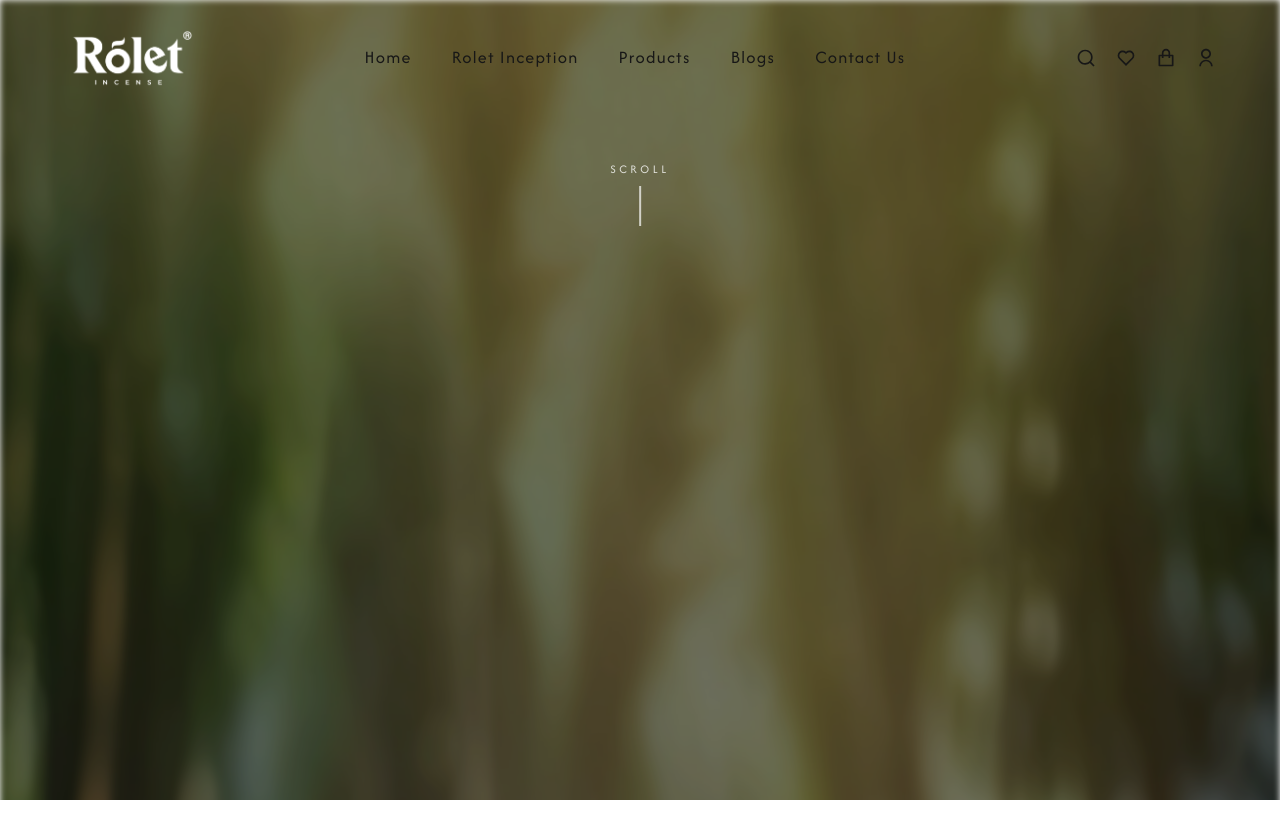
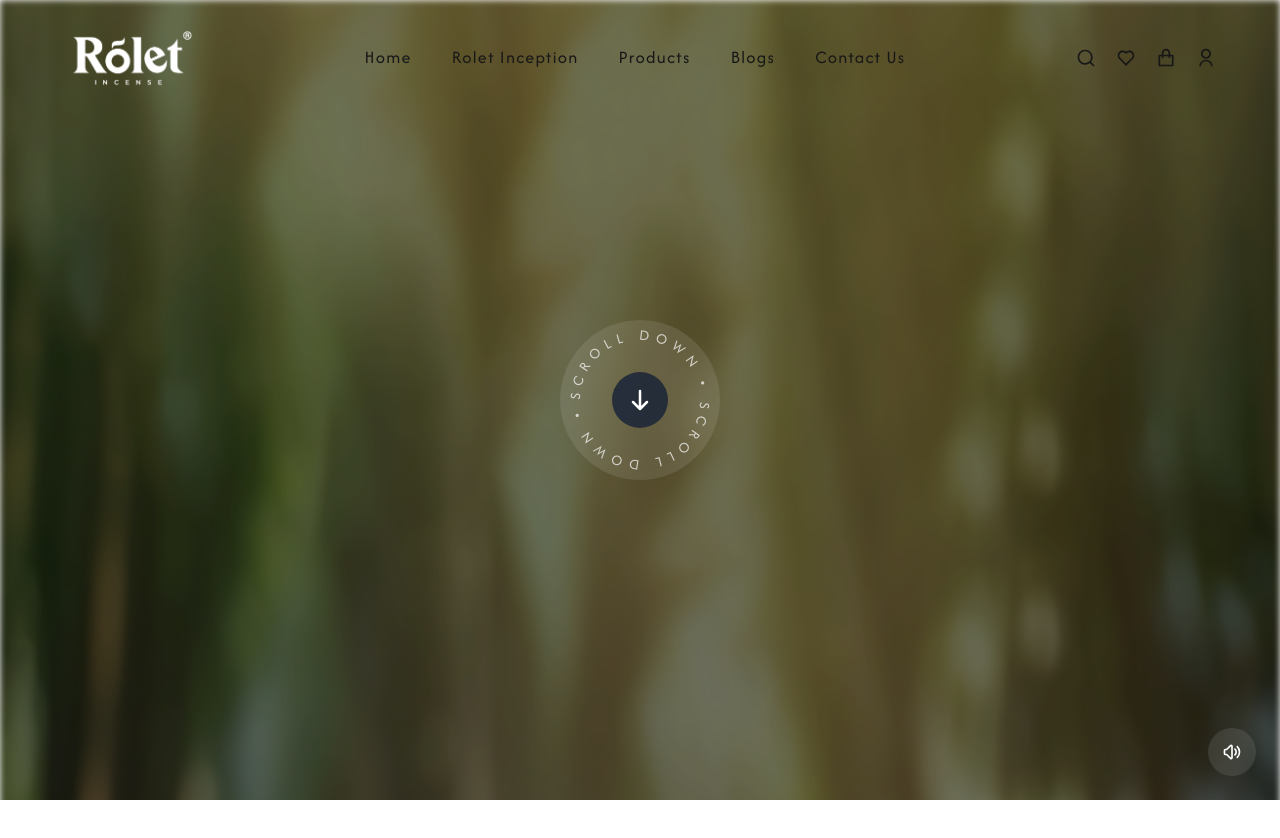
Before and after one commit to inderjitrattan/Rolet_Home, a Next.js app: page / in a window 1280 px wide. Shown: the top 838 px of the page. Built offline with nearby package versions, Linux system fonts and the light colour scheme.

Commit message:
added music and scroll

```diff
--- a/app/globals.css
+++ b/app/globals.css
@@ -126,20 +126,28 @@ html {
   }
 }
 
-@keyframes scrollLine {
-  0% {
-    transform: translateY(-100%);
-    opacity: 0;
+@keyframes spin-slow {
+  from {
+    transform: rotate(0deg);
   }
-  30% {
-    opacity: 1;
-  }
-  100% {
-    transform: translateY(200%);
-    opacity: 0;
+  to {
+    transform: rotate(360deg);
   }
 }
 
-.animate-scrollLine {
-  animation: scrollLine 1.6s infinite ease-in-out;
+@keyframes bounce-subtle {
+  0%, 100% {
+    transform: translateY(0);
+  }
+  50% {
+    transform: translateY(4px);
+  }
 }
+
+.animate-spin-slow {
+  animation: spin-slow 15s linear infinite;
+}
+
+.animate-bounce-subtle {
+  animation: bounce-subtle 1.5s ease-in-out infinite;
+}
--- a/app/page.tsx
+++ b/app/page.tsx
@@ -119,9 +119,12 @@ function HomePage() {
 const bagLeft = useRef<HTMLImageElement | null>(null);
 const bagCenter = useRef<HTMLImageElement | null>(null);
 const bagRight = useRef<HTMLImageElement | null>(null);
+const audioRef = useRef<HTMLAudioElement | null>(null);
 
 const [isMobile, setIsMobile] = useState(false);
 const [bgReady, setBgReady] = useState(false);
+const [isMuted, setIsMuted] = useState(false);
+const [isPlaying, setIsPlaying] = useState(false);
 
 const mainProductImg = "/images/product/product-main.webp";
 const incenseSticksImg = "/images/product/incense-sticks.webp";
@@ -131,6 +134,103 @@ function HomePage() {
 const incenseHolderImg = "/images/product/Holder.webp";
 const podiumBaseImg = "/images/product/podium-base.webp";
 const bgImgSrc = "/images/backgrounds/forest-bg.webp";
+
+// Start muted to satisfy autoplay policies, then fade in volume if not muted
+const fadeInVolume = () => {
+	if (!audioRef.current) return;
+	const target = 0.3;
+	audioRef.current.muted = false;
+	let current = 0;
+	const step = 0.05;
+	const iv = setInterval(() => {
+		if (!audioRef.current) {
+			clearInterval(iv);
+			return;
+		}
+		current = Math.min(target, (audioRef.current.volume || 0) + step);
+		audioRef.current.volume = current;
+		if (current >= target) {
+			clearInterval(iv);
+		}
+	}, 120);
+};
+
+// Ensure audio plays (used by buttons and fallbacks)
+const ensureAudioPlaying = async () => {
+	if (!audioRef.current) return;
+	try {
+		audioRef.current.muted = true;
+		audioRef.current.volume = 0;
+		if (audioRef.current.paused) {
+			await audioRef.current.play();
+		}
+		setIsPlaying(!audioRef.current.paused);
+		if (!isMuted) {
+			fadeInVolume();
+		}
+	} catch (err) {
+		console.log('Audio playback blocked; user interaction needed');
+	}
+};
+
+// Toggle mute
+const toggleMute = async () => {
+	if (!audioRef.current) return;
+	const nextMuted = !isMuted;
+	audioRef.current.muted = nextMuted;
+	setIsMuted(nextMuted);
+	if (!nextMuted) {
+		await ensureAudioPlaying();
+		fadeInVolume();
+	}
+};
+
+// Auto-play background music with user-interaction fallback
+useEffect(() => {
+	let attemptedAutoplay = false;
+
+	const tryPlay = async () => {
+		if (!audioRef.current) return false;
+		try {
+			audioRef.current.muted = true;
+			audioRef.current.volume = 0;
+			await audioRef.current.play();
+			setIsPlaying(true);
+			if (!isMuted) {
+				fadeInVolume();
+			}
+			return true;
+		} catch (error) {
+			console.log('Audio playback blocked; waiting for user interaction');
+			setIsPlaying(false);
+			return false;
+		}
+	};
+
+	const handleUserInteract = async () => {
+		const played = await tryPlay();
+		if (played) {
+			['click', 'touchstart', 'keydown'].forEach((ev) =>
+				document.removeEventListener(ev, handleUserInteract),
+			);
+		}
+	};
+
+	if (bgReady && !attemptedAutoplay) {
+		attemptedAutoplay = true;
+		tryPlay();
+	}
+
+	['click', 'touchstart', 'keydown'].forEach((ev) =>
+		document.addEventListener(ev, handleUserInteract),
+	);
+
+	return () => {
+		['click', 'touchstart', 'keydown'].forEach((ev) =>
+			document.removeEventListener(ev, handleUserInteract),
+		);
+	};
+}, [bgReady, isMuted]);
 
 	// Wait for background image to load — avoid using bgImgRef.current in deps
 	useEffect(() => {
@@ -756,18 +856,61 @@ ScrollTrigger.config({
 		<div className="relative z-10 flex flex-col items-center justify-center h-full text-center text-white px-4">
 			<div className="absolute inset-0 flex flex-col items-center justify-center">
 {/* SCROLL INDICATOR */}
-<div className="scroll-indicator fixed top-[20%] left-1/2 -translate-x-1/2 z-30 flex flex-col items-center gap-2">
-  <span
-    className="text-[12px] tracking-[0.3em] text-white/80"
+<button
+  className="scroll-indicator fixed top-1/2 left-1/2 -translate-x-1/2 -translate-y-1/2 z-[100] cursor-pointer transition-all duration-150 active:scale-95"
+  onClick={() => {
+    window.scrollTo({
+      top: window.innerHeight,
+      behavior: 'smooth'
+    });
+  }}
+>
+  <div className="relative w-32 h-32 md:w-40 md:h-40">
+    {/* Circular Background */}
+    <div className="absolute inset-0 rounded-full bg-white/10 backdrop-blur-sm" />
+
+    {/* Circular Text */}
+    <svg
+      className="absolute inset-0 w-full h-full pointer-events-none"
+      viewBox="0 0 160 160"
+      style={{ animation: 'spin 15s linear infinite' }}
+    >
+      <defs>
+        <path
+          id="circlePath"
+          d="M 80, 80 m -60, 0 a 60,60 0 1,1 120,0 a 60,60 0 1,1 -120,0"
+        />
+      </defs>
+      <text
+        className="text-[15px] md:text-[15px] tracking-[0.4em] fill-white/70"
         style={{ fontFamily: '"Afacad", sans-serif' }}
       >
-    SCROLL
-  </span>
+        <textPath href="#circlePath" startOffset="0%">
+          SCROLL DOWN • SCROLL DOWN •
+        </textPath>
+      </text>
+    </svg>
 
-  <div className="w-[2px] h-10 bg-white/70 relative overflow-hidden">
-    <span className="absolute top-0 left-0 w-full h-4 bg-white animate-scrollLine" />
+    {/* Center Arrow */}
+    <div className="absolute inset-0 flex items-center justify-center pointer-events-none">
+      <div className="w-12 h-12 md:w-14 md:h-14 rounded-full bg-gray-800/90 flex items-center justify-center">
+        <svg
+          className="w-5 h-5 md:w-6 md:h-6 text-white animate-bounce-subtle"
+          fill="none"
+          stroke="currentColor"
+          viewBox="0 0 24 24"
+        >
+          <path
+            strokeLinecap="round"
+            strokeLinejoin="round"
+            strokeWidth={2.5}
+            d="M19 14l-7 7m0 0l-7-7m7 7V3"
+          />
+        </svg>
       </div>
     </div>
+  </div>
+</button>
 
 				{/* Headline */}
 				<div className="hero-headline absolute text-center px-4">
@@ -923,6 +1066,36 @@ ScrollTrigger.config({
 	// --------------------------- RENDER ---------------------------
 	return (
 		<div className="min-h-[300vh] font-['Inter']">
+			{/* BACKGROUND MUSIC */}
+			<audio
+				ref={audioRef}
+				loop
+				preload="auto"
+				autoPlay
+				muted
+				playsInline
+			>
+				<source src="/music/background-music.mp3" type="audio/mpeg" />
+			</audio>
+
+			{/* MUTE/UNMUTE BUTTON */}
+			<button
+				onClick={toggleMute}
+				className="fixed bottom-6 right-6 z-[101] w-12 h-12 rounded-full bg-white/10 backdrop-blur-sm hover:bg-white/20 transition-all duration-300 flex items-center justify-center group"
+				aria-label={isMuted ? "Unmute" : "Mute"}
+			>
+				{isMuted ? (
+					<svg className="w-5 h-5 text-white" fill="none" stroke="currentColor" viewBox="0 0 24 24">
+						<path strokeLinecap="round" strokeLinejoin="round" strokeWidth={2} d="M5.586 15H4a1 1 0 01-1-1v-4a1 1 0 011-1h1.586l4.707-4.707C10.923 3.663 12 4.109 12 5v14c0 .891-1.077 1.337-1.707.707L5.586 15z" />
+						<path strokeLinecap="round" strokeLinejoin="round" strokeWidth={2} d="M17 14l2-2m0 0l2-2m-2 2l-2-2m2 2l2 2" />
+					</svg>
+				) : (
+					<svg className="w-5 h-5 text-white" fill="none" stroke="currentColor" viewBox="0 0 24 24">
+						<path strokeLinecap="round" strokeLinejoin="round" strokeWidth={2} d="M15.536 8.464a5 5 0 010 7.072m2.828-9.9a9 9 0 010 12.728M5.586 15H4a1 1 0 01-1-1v-4a1 1 0 011-1h1.586l4.707-4.707C10.923 3.663 12 4.109 12 5v14c0 .891-1.077 1.337-1.707.707L5.586 15z" />
+					</svg>
+				)}
+			</button>
+
 			{/* WEBSITE LOADER */}
 {!bgReady && (
   <div className="fixed inset-0 z-[9999] flex items-center justify-center bg-black text-white">
```
Also changed, not shown: 1 other file (tests, documents, lock files or other folders). Lines whose indentation alone changed are shown as unchanged.
